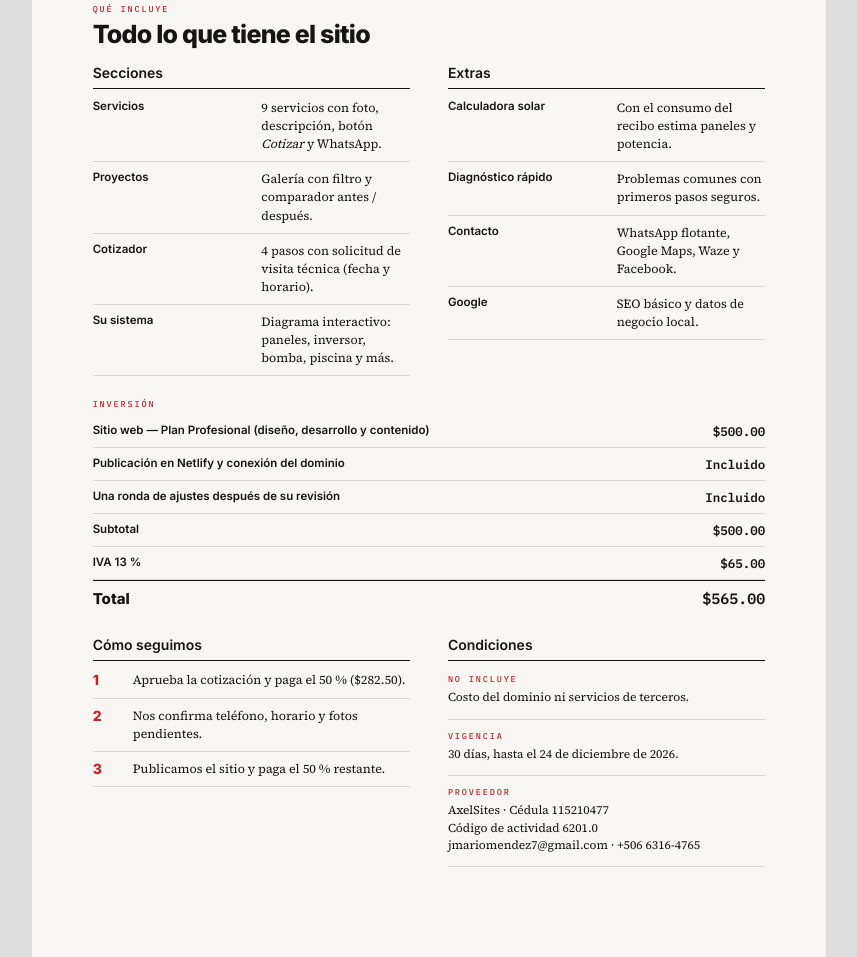
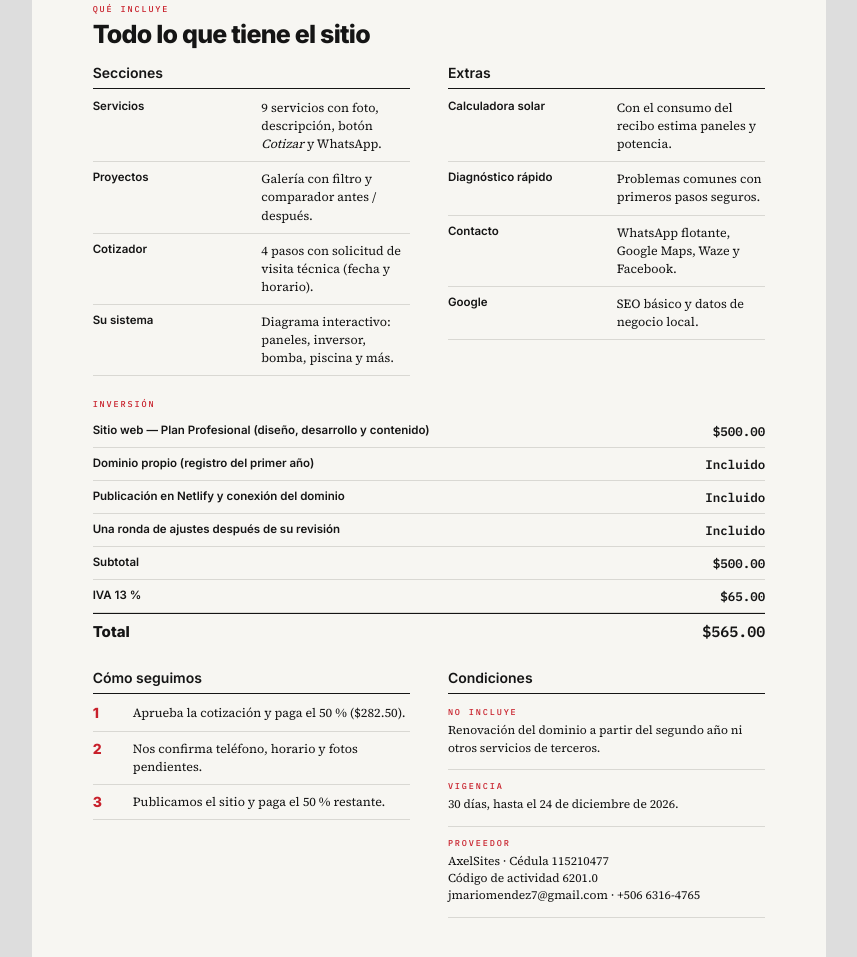
Before and after one commit to pelukin42/energys24, a plain HTML site: page cotizacion/cotizacion-energys24.html in a window 1280 px wide. Shown: the part 1228-2185 px from the top of the page, without its empty margins (211-1068 px from the left). Drawn offline with Linux system fonts and the light colour scheme.

Commit message:
Cotización Energys 24: dominio incluido en el precio
Co-Authored-By: Claude Opus 5.5 <noreply@anthropic.com>
Claude-Session: https://claude.ai/code/session_01N3nm7mFh9b5GHpLHHLmfZ2

```diff
--- a/cotizacion/cotizacion-energys24.html
+++ b/cotizacion/cotizacion-energys24.html
@@ -70,7 +70,7 @@
   <div class="hero">
     <div class="lbl">Para Energys 24 · Desamparados, San José</div>
     <h1>Su sitio web,<br>listo para<br>vender</h1>
-    <p class="lead">Sitio con el <b>Plan Profesional</b> de AxelSites: servicios, proyectos, cotizador con visita técnica, calculadora solar y WhatsApp en cada botón. <b>Ya está hecho</b>: al aprobar, se confirman los datos y se publica.</p>
+    <p class="lead">Sitio con el <b>Plan Profesional</b> de AxelSites: servicios, proyectos, cotizador con visita técnica, calculadora solar y WhatsApp en cada botón, <b>con dominio incluido</b>. <b>Ya está hecho</b>: al aprobar, se confirman los datos y se publica.</p>
     <div class="price"><span class="n">$500</span><span class="u">USD + IVA 13 % · precio acordado</span></div>
     <p class="mono" style="margin-top:10px;font-size:10px;letter-spacing:.08em;color:var(--mut)">Total con IVA: <b style="color:var(--ink)">$565.00</b></p>
   </div>
@@ -115,6 +115,7 @@
   </div>
   <div class="tbl" style="margin-top:6px">
     <div class="row"><div class="k">Sitio web — Plan Profesional (diseño, desarrollo y contenido)</div><div class="v">$500.00</div></div>
+    <div class="row"><div class="k">Dominio propio (registro del primer año)</div><div class="v">Incluido</div></div>
     <div class="row"><div class="k">Publicación en Netlify y conexión del dominio</div><div class="v">Incluido</div></div>
     <div class="row"><div class="k">Una ronda de ajustes después de su revisión</div><div class="v">Incluido</div></div>
     <div class="row"><div class="k">Subtotal</div><div class="v">$500.00</div></div>
@@ -131,7 +132,7 @@
     </div>
     <div>
       <h3>Condiciones</h3>
-      <div class="card"><span class="lbl">No incluye</span><p>Costo del dominio ni servicios de terceros.</p></div>
+      <div class="card"><span class="lbl">No incluye</span><p>Renovación del dominio a partir del segundo año ni otros servicios de terceros.</p></div>
       <div class="card"><span class="lbl">Vigencia</span><p>30 días, hasta el 24 de diciembre de 2026.</p></div>
       <div class="card"><span class="lbl">Proveedor</span><p>AxelSites · Cédula 115210477<br>Código de actividad 6201.0<br>jmariomendez7@gmail.com · +506 6316-4765</p></div>
     </div>
```
Also changed, not shown: 1 other file.
